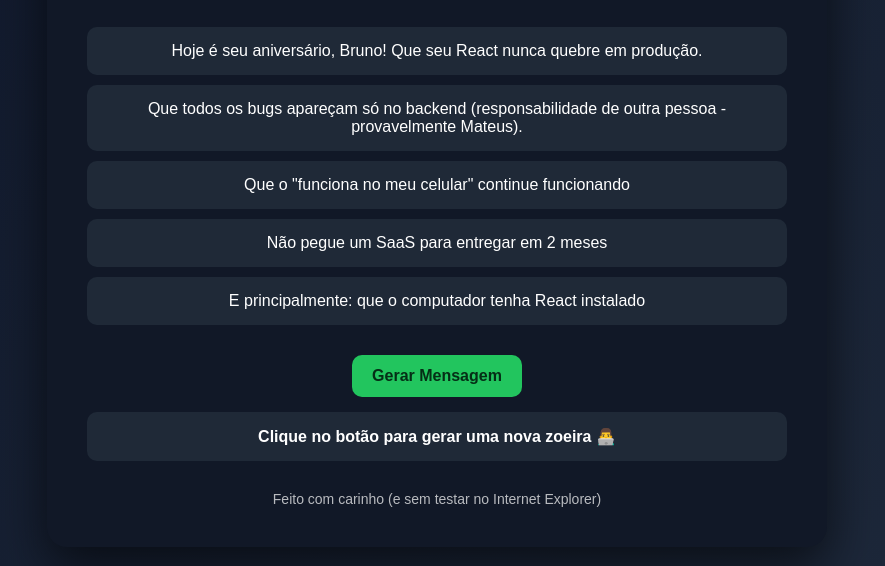
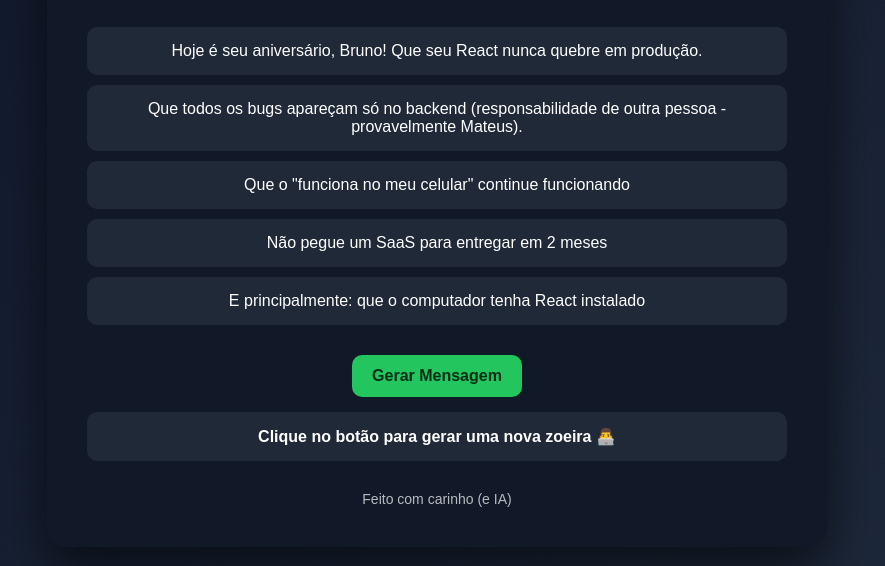
Before and after one commit to ymateu/Bruneox, a plain HTML site: page index.html in a window 1280 px wide. Shown: the part 234-800 px from the top of the page, without its empty margins (203-1088 px from the left). Drawn offline with Linux system fonts and the light colour scheme.

Commit message:
Update index.html

```diff
--- a/index.html
+++ b/index.html
@@ -74,7 +74,7 @@ footer{
 <div id="mensagem" class="joke" style="margin-top:15px;font-weight:bold;">Clique no botão para gerar uma nova zoeira 👨‍💻</div>
 
 <footer>
-Feito com carinho (e sem testar no Internet Explorer)
+Feito com carinho (e IA)
 </footer>
 </div>
 
```
